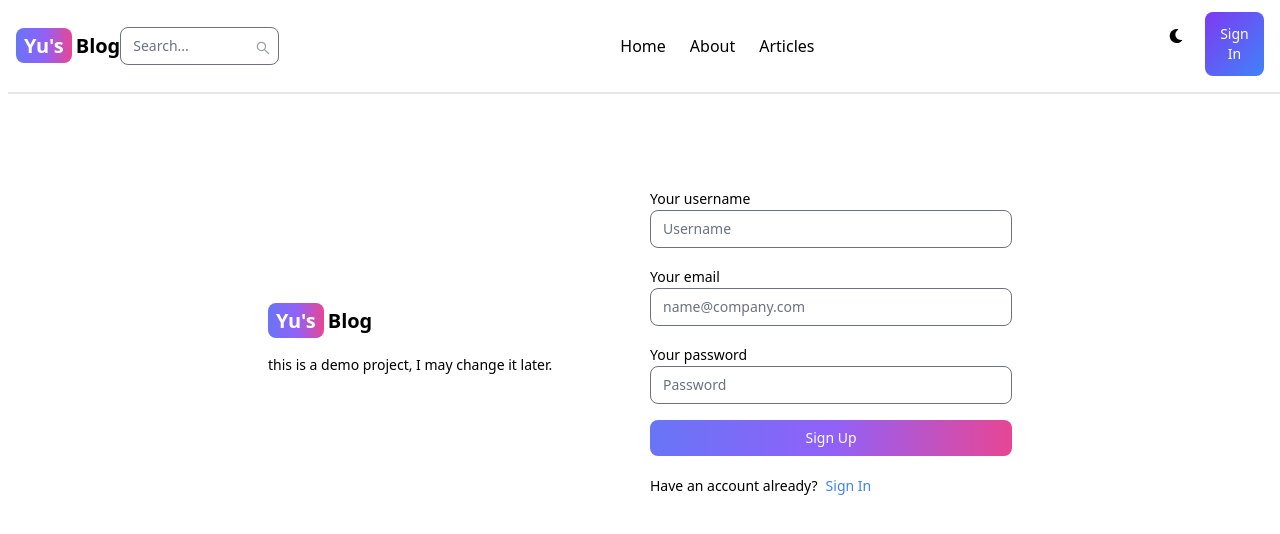
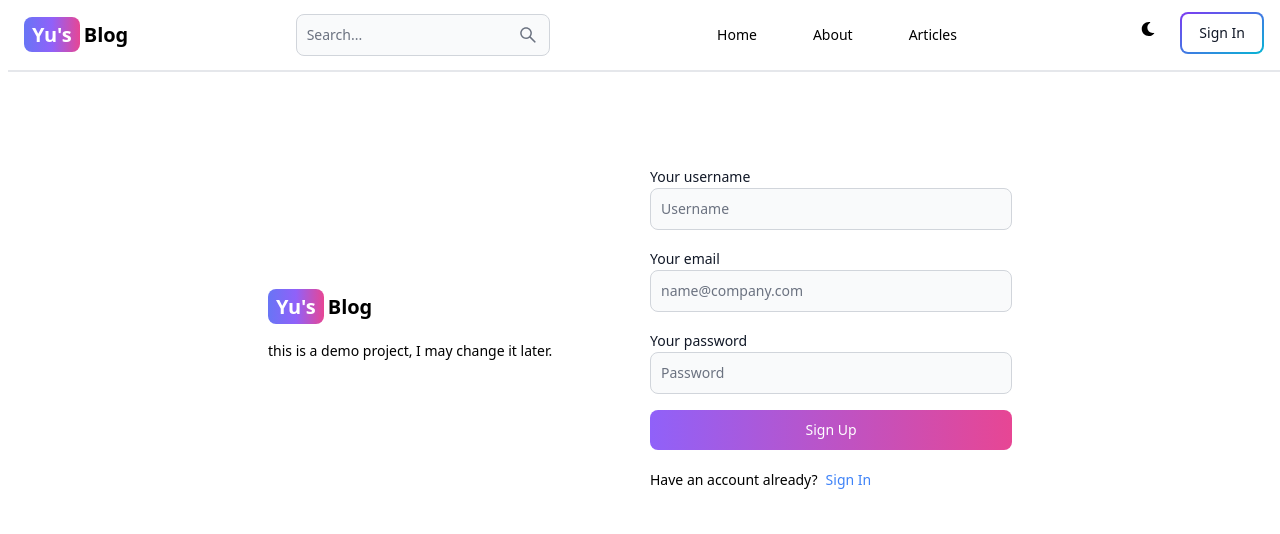
Before and after one commit to serenasunyu/mearnBlog, a React (Vite) app in the folder client/: page /sign-up in a window 1280 px wide. Shown: the top 534 px of the page. Built offline with nearby package versions, Linux system fonts and the light colour scheme.

Commit message:
add functionality to the sign up page

```diff
--- a/client/package.json
+++ b/client/package.json
@@ -12,7 +12,7 @@
   "dependencies": {
     "@reduxjs/toolkit": "^2.2.6",
     "flowbite": "^2.4.1",
-    "flowbite-react": "^0.10.1",
+    "flowbite-react": "^0.10.2",
     "react": "^18.3.1",
     "react-dom": "^18.3.1",
     "react-icons": "^5.2.1",
--- a/client/src/components/Header.jsx
+++ b/client/src/components/Header.jsx
@@ -1,16 +1,15 @@
 import React from 'react';
-import {Button, Navbar, TextInput } from 'flowbite-react';
+import { Button, Navbar, TextInput } from 'flowbite-react';
 import { Link, useLocation } from 'react-router-dom';
 import { AiOutlineSearch } from 'react-icons/ai';
 import { FaMoon } from 'react-icons/fa';
 
 export default function Header() {
-
     const path = useLocation().pathname;
 
     return (
         <div>
-        <Navbar className='border-b-2 ml-2 py-2 flex-row justify-between'>
+            <Navbar className="border-b-2 ml-2 py-2 flex-row justify-between">
                 <Link
                     to="/"
                     className="self-center whitespace-nowrap text-sm sm:text-xl font-semibold dark:text-white"
@@ -21,54 +20,59 @@ export default function Header() {
                     Blog
                 </Link>
 
-            <form className='relative'>
+                {/* Search Bar */}
+                <form>
                     <TextInput
                         type="text"
                         placeholder="Search..."
-                    // rightIcon={ AiOutlineSearch }
+                        rightIcon={AiOutlineSearch}
                         className="hidden lg:inline"
                     />
-                <AiOutlineSearch className='absolute right-2 top-1/3 text-gray-400 hidden lg:inline' />
+                    {/* <AiOutlineSearch className="absolute right-2 top-1/3 text-gray-400" /> */}
                 </form>
 
-            <Button className='w-12 h-10 lg:hidden rounded-full' pill>
-                <AiOutlineSearch className='text-gray-400 transform translate-y-1.5'/>
+                {/* Search Icon for Small Screens */}
+                <Button className='w-12 h-10 lg:hidden' color='gray' pill>
+                    <AiOutlineSearch />
                 </Button>
 
-            <div className='flex gap-2 md:order-2 mt-1'>
-                <Button
-                    className='w-12 h-10 hidden sm:flex items-center justify-center mt-1' pill
-                >
-                    <FaMoon className='text-black' />
+                {/* Right side: Buttons and Toggle */}
+                <div className="flex gap-2 md:order-2 mt-1">
+                    <Button className="w-12 h-10" color='grey' pill>
+                        <FaMoon />
                     </Button>
 
-                <Link to="/sign-in" className='mb-2'>
-                    <Button className="text-white bg-gradient-to-br from-purple-600 to-blue-500 hover:bg-gradient-to-bl focus:ring-4 focus:outline-none focus:ring-blue-300 dark:focus:ring-blue-800 font-medium rounded-lg text-sm px-3 text-center py-1 me-2">
-
+                    <Link to="/sign-in" className="mb-2">
+                        <Button gradientDuoTone='purpleToBlue' outline>
                             Sign In
                         </Button>
                     </Link>
-                <Navbar.Toggle aria-label="Toggle navigation" className='lg:hidden'/>
 
+                    {/* Toggle for Mobile */}
+                    <Navbar.Toggle/>
                 </div>
 
-            <Navbar.Collapse className='lg:flex lg:justify-evenly'>
-                <Navbar.Link active={path === "/"} as={"div"}>
-                    <Link to="/" className='text-black hover:text-blue-500 mr-6'> Home </Link>
+                {/* Collapsible Menu */}
+                <Navbar.Collapse className="lg:flex lg:justify-evenly">
+                    <Navbar.Link active={path === "/"} as="div">
+                        <Link to="/" className="text-black hover:text-blue-500 mr-6">
+                            Home
+                        </Link>
                     </Navbar.Link>
 
-                <Navbar.Link active={path === "/about"} as={"div"}>
-                    <Link to="/about" className='text-black hover:text-blue-500 mr-6'> About </Link>
+                    <Navbar.Link active={path === "/about"} as="div">
+                        <Link to="/about" className="text-black hover:text-blue-500 mr-6">
+                            About
+                        </Link>
                     </Navbar.Link>
 
-                <Navbar.Link active={path === "/articles"} as={"div"}>
-                    <Link to="/articles" className='text-black hover:text-blue-500'> Articles </Link>
+                    <Navbar.Link active={path === "/articles"} as="div">
+                        <Link to="/articles" className="text-black hover:text-blue-500">
+                            Articles
+                        </Link>
                     </Navbar.Link>
                 </Navbar.Collapse>
-
-
             </Navbar>
-
         </div>
-  )
+    );
 }
--- a/client/src/pages/SignUp.jsx
+++ b/client/src/pages/SignUp.jsx
@@ -1,10 +1,57 @@
-import { Button, Label, TextInput } from 'flowbite-react';
-import { Link } from 'react-router-dom';
+import { Alert, Button, Label, Spinner, TextInput } from 'flowbite-react';
+import { useState } from 'react';
+import { Link, useNavigate } from 'react-router-dom';
 
 export default function SignUp() {
+
+  const [formData, setformData] = useState({});
+  const [errorMessage, setErrorMessage] = useState(null);
+  const [loading, setLoading] = useState(false);
+  const navigate = useNavigate();
+
+  const handleChange = (e) => {
+    setformData({...formData, [e.target.id]: e.target.value.trim() });
+  };
+
+  const handleSubmit = async(e) => {
+    e.preventDefault();
+    if (!formData.username || !formData.email || !formData.password) {
+      return setErrorMessage('Please fill out all fields.');
+    }
+
+    try{
+      setLoading(true);
+      setErrorMessage(null);
+      const res = await fetch('/api/auth/signup', {
+        method: 'POST',
+        headers: {'Content-Type': 'application/json'},
+        body: JSON.stringify(formData),
+      });
+
+      const data = await res.json();
+
+      if (data.success === false) {
+        return setErrorMessage(data.message);
+      }
+
+      setLoading(false);
+
+      if (res.ok) {
+        navigate('/sign-in');
+      }
+
+    } catch(error) {
+      setErrorMessage(error.message);
+      setLoading(false);
+    }
+
+  };
+
+
   return (
     <div className="min-h-screen mt-20">
       <div className=" flex p-3 max-w-3xl mx-auto flex-col md:flex-row md:items-center gap-5">
+
         {/* left */}
         <div className="flex-1">
           <Link
@@ -20,39 +67,50 @@ export default function SignUp() {
             this is a demo project, I may change it later.
           </p>
         </div>
+
         {/* right -registration form */}
         <div className="flex-1">
-          <form className='flex flex-col gap-4'>
+          <form className='flex flex-col gap-4' onSubmit={handleSubmit}>
             <div>
               <Label value='Your username' />
               <TextInput
                 type='text'
                 placeholder='Username'
                 id='username'
+                onChange={handleChange}
               />
             </div>
 
             <div>
               <Label value='Your email' />
               <TextInput
-                type='text'
+                type='email'
                 placeholder='name@company.com'
                 id='email'
+                onChange={handleChange}
               />
             </div>
 
             <div>
               <Label value='Your password' />
               <TextInput
-                type='text'
+                type='password'
                 placeholder='Password'
                 id='password'
+                onChange={handleChange}
               />
             </div>
 
             {/* Sign Up Button */}
-            <Button className='bg-gradient-to-r from-indigo-500 via-purple-500 to-pink-500 rounded-lg text-white w-full' type='submit'>
-              Sign Up
+            <Button gradientDuoTone='purpleToPink' type='submit' disabled={loading}>
+              {loading ? (
+                <>
+                  <Spinner size='sm'/>
+                  <span className='pl-3'>Loading...</span>
+                </>
+              ) : (
+                'Sign Up'
+              )}
             </Button>
           </form>
 
@@ -64,6 +122,13 @@ export default function SignUp() {
             </Link>
           </div>
 
+          {/* hanlde form filling errors */}
+          {errorMessage && (
+            <Alert className='mt-5' color='failure'>
+              {errorMessage}
+            </Alert>
+          )}
+
         </div>
       </div>
     </div>
--- a/client/tailwind.config.js
+++ b/client/tailwind.config.js
@@ -1,14 +1,17 @@
 /** @type {import('tailwindcss').Config} */
+const flowbite = require("flowbite-react/tailwind");
+
 export default {
   content: [
     "./index.html",
     "./src/**/*.{js,ts,jsx,tsx}",
     "node_modules/flowbite-react/**/*.{js,ts,jsx,tsx}",
+    flowbite.content(),
   ],
   theme: {
     extend: {},
   },
   plugins: [
-    require('flowbite/plugin'),
+    flowbite.plugin(),
   ]
 }
--- a/client/vite.config.js
+++ b/client/vite.config.js
@@ -3,5 +3,13 @@ import react from '@vitejs/plugin-react-swc'
 
 // https://vitejs.dev/config/
 export default defineConfig({
+  server: {
+    proxy: {
+      '/api': {
+        target: 'http://localhost:3000',
+        secure: false,
+      },
+    },
+  },
   plugins: [react()],
-})
+});
```
Also changed, not shown: 1 other file (tests, documents, lock files or other folders). Lines whose indentation alone changed are shown as unchanged.
